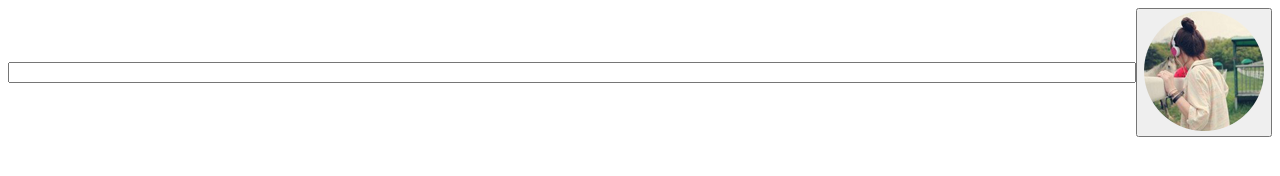
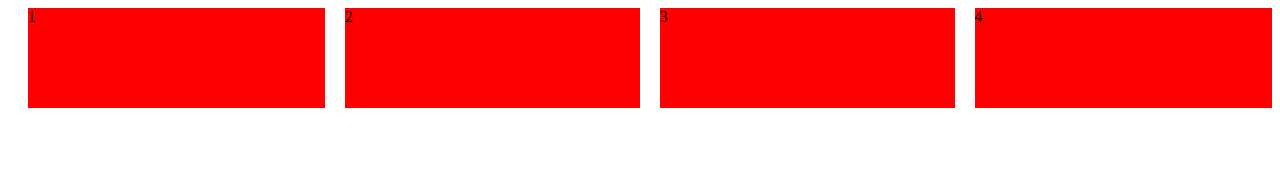
Before and after one commit to hang070514/myTest, a plain HTML site: page html/flexDemo.html in a window 1280 px wide. Drawn offline with Linux system fonts and the light colour scheme.

Commit message:
2011.11.01

```diff
--- a/html/flexDemo.html
+++ b/html/flexDemo.html
@@ -4,21 +4,35 @@
 	<meta charset="UTF-8">
 	<title>Document</title>
 	<style type="text/css">
-		form{
+		.outer{
 			display: flex;
 		}
-		input{
-			flex-grow: 1;
-			align-self: center;
+		.outer div{
+			width: 300px;
+			height: 100px;
+			background-color: red;
+			margin-left: 20px;
+		}
+		.outer div:nth-child(1){
+			flex-shrink:1;
+		}
+		.outer div:nth-child(2){
+			flex-shrink:2;
+		}
+		.outer div:nth-child(3){
+			flex-shrink:2;
+		}
+		.outer div:nth-child(4){
+			flex-shrink:1;
 		}
 	</style>
 </head>
 <body>
-	<form>
-		<input type="emial" >
-		<button type="submit">
-			<img src="../login.png">
-		</button>
-	</form>
+	<div class="outer">
+		<div class="box">1</div>
+		<div class="box">2</div>
+		<div class="box">3</div>
+		<div class="box">4</div>
+	</div>
 </body>
 </html>
```
Also changed, not shown: html/test1.html (+32 -9 lines), html/居中一个div.html (+1 -1 lines), html/继承.html (added, +62 -0 lines), vue/自定义指令.html (added, +30 -0 lines).
